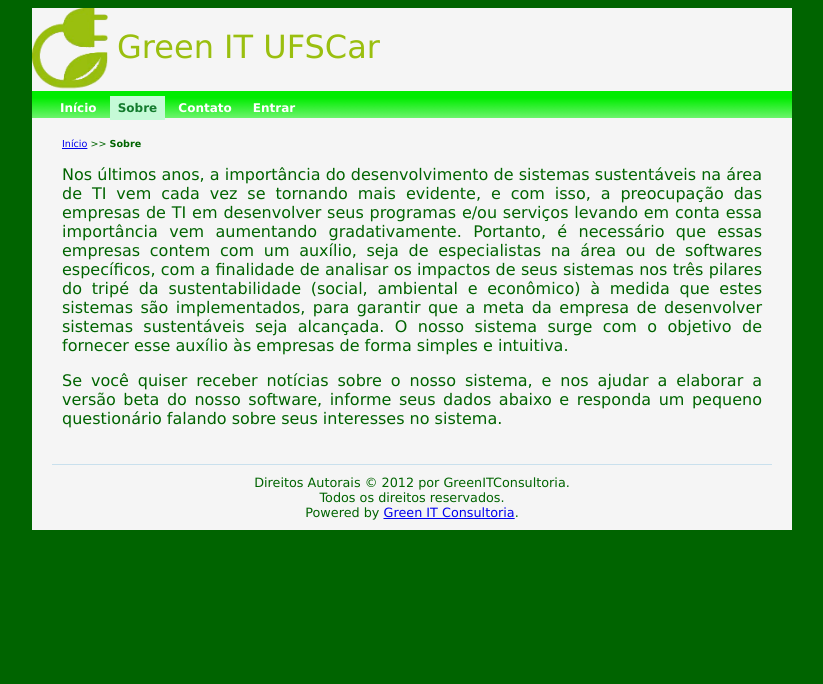
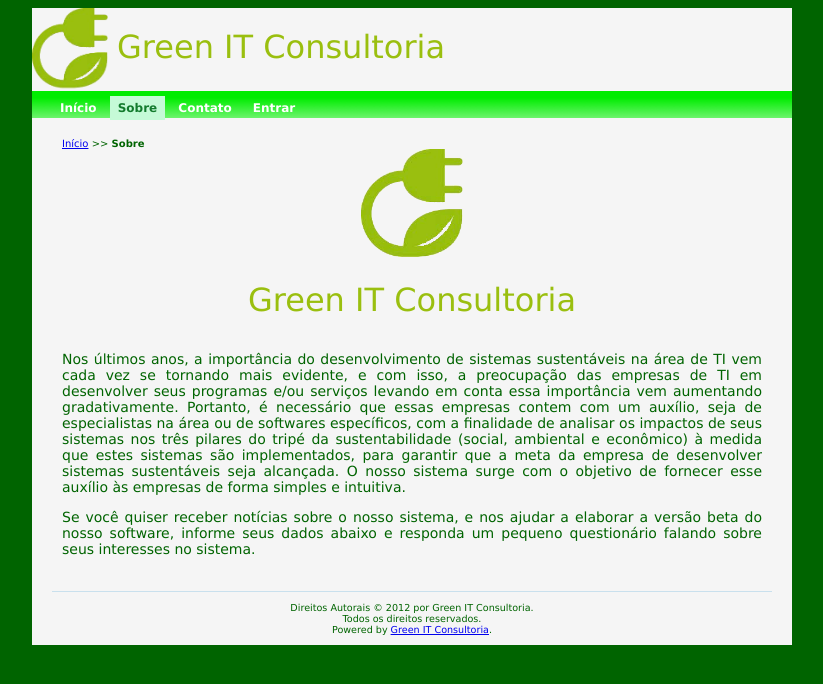
Before and after one commit to fguiraldelli/greenit, a PHP site: page /index.php?r=sobre in a window 1280 px wide. Shown: the top 684 px of the page, without its empty margins (228-1051 px from the left). Run offline with PHP 8.4, Linux system fonts and the light colour scheme.

Commit message:
Modificado Página Sobre, cabeçalho e rodapé

```diff
--- a/cabecalho.php
+++ b/cabecalho.php
@@ -1,6 +1,6 @@
 <div class="logo">
-    <img class="logo" src="imgs/logo.png" />
+    <img src="imgs/logo.png" />
 </div>
 <div class="titulo">
-    <p class="titulo"> Green IT UFSCar</p>
+    <p class="titulo"> Green IT Consultoria</p>
 </div>
--- a/padrao.css
+++ b/padrao.css
@@ -31,6 +31,11 @@ div.titulo{
 div.titulo p{
     margin-top: 20px;
     font-size: 32px;
+}
+p.titulo{
+    margin-top: 20px;
+    font-size: 32px;
+    color: #9abf0f;
 }
 div.menu{
     /*margin-top: 1px;*/
@@ -76,12 +81,12 @@ div.conteudo{
     background-color: whitesmoke;
     padding: 10px;
     margin: 10px 20px;
-    font-size: 1em;
+    font-size: 14px;
     text-align: justify;
 }
 div.breadcrumbs
 {
-	font-size: 0.6em;
+	font-size: 10px;
 	/*padding: 5px 20px;*/
 }
 
@@ -95,7 +100,7 @@ div.rodape{
     background-color: pink;*/
     padding: 10px;
     margin: 10px 20px;
-    font-size: 0.8em;
+    font-size: 0.6em;
     text-align: center;
     border-top: 1px solid #C9E0ED;
 }
@@ -103,3 +108,8 @@ div.rodape{
 img{
     height: 83px;
 }
+img.logo{
+    height: 112px;
+    width: 102px;
+    alignment-adjust: central;
+}
--- a/rodape.php
+++ b/rodape.php
@@ -1,3 +1,3 @@
-Direitos Autorais &copy; 2012 por GreenITConsultoria.<br/>
+Direitos Autorais &copy; 2012 por Green IT Consultoria.<br/>
 Todos os direitos reservados.<br/>
 Powered by <a href="http://www.greenitconsultoria.com/" rel="external">Green IT Consultoria</a>.
--- a/sobre.php
+++ b/sobre.php
@@ -2,6 +2,11 @@
 <div class="breadcrumbs">
     <a href="index.php">Início</a> >> <span>Sobre</span>
 </div>
+<center>
+    <img class="logo" src="imgs/logo.png" />
+    <p class="titulo"> Green IT Consultoria</p>
+</center>
+
 
 <p>
     Nos últimos anos, a importância do desenvolvimento de sistemas sustentáveis
```
